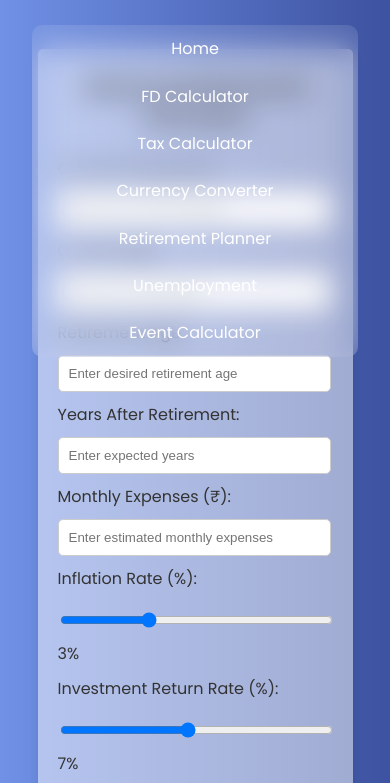
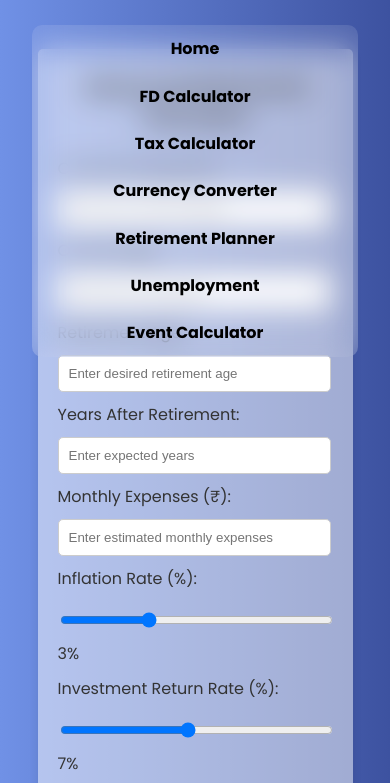
Before and after one commit to economix-onebitecoders/hackanomics_2025, a plain HTML site: page retire.html in a window 390 px wide. Both pictures are taken after a click on the element 346 px from the left and 30 px from the top of the page. Shown: the part 51-834 px from the top of the page. Drawn offline with nearby package versions, Linux system fonts and the light colour scheme; a web font is replaced by a local one.

Commit message:
Update retire.css
retire page dropdown color change

```diff
--- a/retire.css
+++ b/retire.css
@@ -192,7 +192,10 @@ input{
         width: 100%;
         max-width: 90%;
     }
-
+    .dropdown_menu.open a{
+        color: black;
+        font-weight: bold;
+    }
     button {
         width: 80%; /* Full-width buttons on smaller screens */
     }
```
